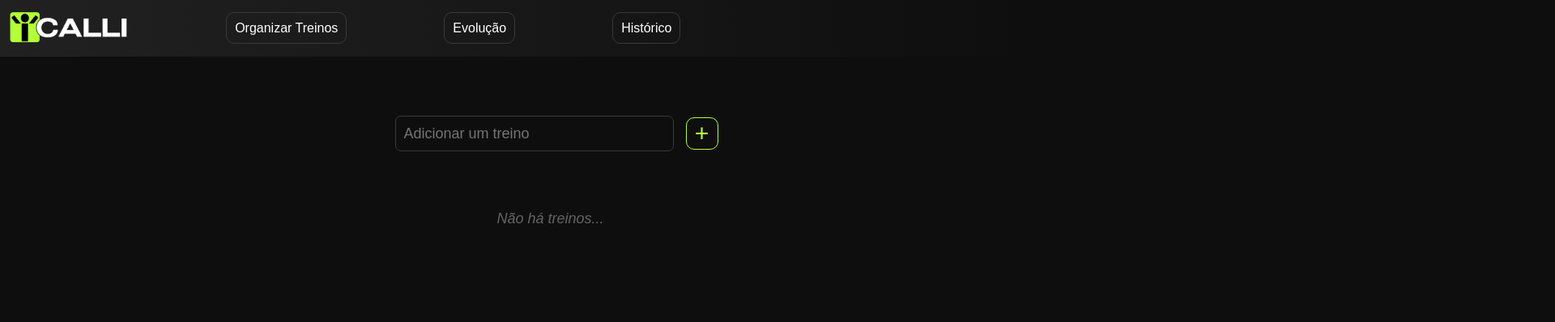
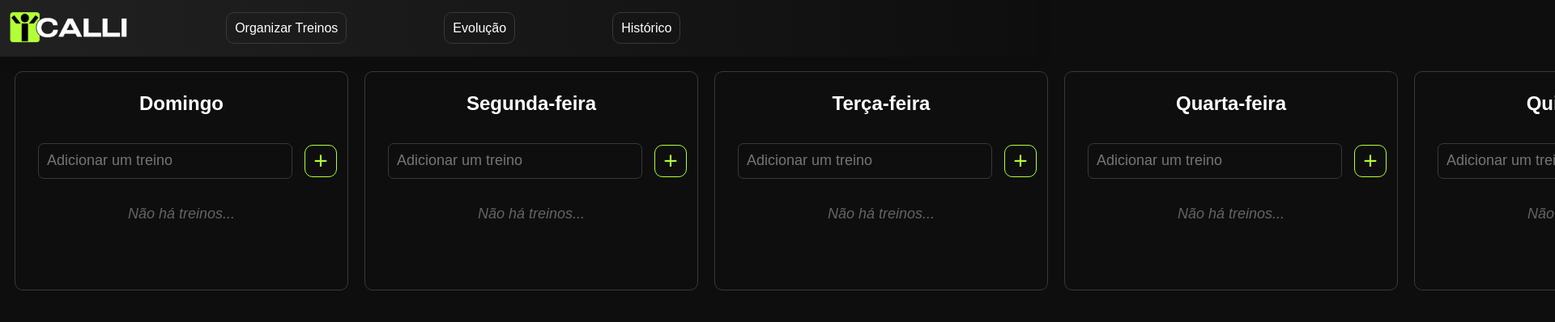
Before and after one commit to PedroLuis19/projeto-web-react, a React (Vite) app: page /training in a window 1280 px wide. Shown: the top 398 px of the page at 81% size, 1920 px wide, since content can reach past the window. Built offline with nearby package versions, Linux system fonts and the light colour scheme.

Commit message:
Implementação de pasta de treino por dia da semana

```diff
--- a/src/components/Navbar.css
+++ b/src/components/Navbar.css
@@ -9,6 +9,7 @@
     height: 70px;
     background-color: rgb(33, 33, 33);
     background: linear-gradient(to right, rgb(33, 33, 33), rgb(14, 14, 14));
+    box-shadow: 0 1px 10px 2px rgb(14, 14, 14);
 }
 
 .page-selection{
--- /dev/null
+++ b/src/components/TrainingDayFolder.jsx
@@ -0,0 +1,56 @@
+import { useState } from "react";
+
+import './TrainingOrganization.css'
+
+function TrainingDayFolder(){
+
+    const [todos, setTodos] = useState([])
+
+    const [inputValue, setInputValue] = useState('')
+
+    //Adiciona tarefa//
+    const handleSubmit = (e) => {
+        e.preventDefault();
+
+        if (inputValue.trim() !== ""){
+            const newTodo = {
+                id: Date.now(),
+                text: inputValue,
+                date: new Date().toLocaleDateString('pt-BR')
+            }
+
+            setTodos((prevTodos) => [...prevTodos, newTodo])
+
+            setInputValue("")
+        }
+    }
+
+  return (
+    <div className='list-container'>
+        <form onSubmit={handleSubmit} className='train-add'>
+          <input type="text" className='input-field' placeholder='Adicionar um treino' value={inputValue} onChange={(e) => setInputValue(e.target.value)} />
+          <button type="submit" className='add-button'>+</button>
+        </form>
+        {todos.length === 0 ? (<p className="small-description">Não há treinos...</p>) : (null) }
+        <div className="todo-folder">
+            <ul className='todo-list'>
+              {todos.map((todo) => (
+                  <li key={todo.id} className='todo-item'>
+                    <div className="todo-text">
+                      {todo.text}
+                    </div>
+                    <div className="todo-date">
+                      {todo.date}
+                    </div>
+                    <div>
+                        <input type="checkbox" className="checkmark"/>
+                    </div>
+                  </li>
+                ))}
+            </ul>
+        </div>
+    </div>
+  )
+}
+
+export default TrainingDayFolder
--- a/src/components/TrainingOrganization.css
+++ b/src/components/TrainingOrganization.css
@@ -3,15 +3,13 @@
     grid-column: auto;
     place-items: center;
     justify-self: center;
-    height: 100px;
+    height: auto;
     width: 400px;
     max-width: 400px;
-    margin: 0 auto;
-    padding: 10px;
 }
 
 .input-field{
-    max-width: 330px;
+    max-width: 300px;
     height: 40px;
     background-color: transparent;
     color: white;
@@ -19,18 +17,15 @@
     border: 1px solid rgb(57, 57, 57);
     border-radius: 7px;
     padding-left: 10px;
-    margin: 15px;
 }
 
 .train-add{
-    width: max-content;
-    height: max-content;
+    width: auto;
+    height: auto;
     display: flex;
     flex-direction: row;
     align-items: center;
     justify-content: center;
-    padding: 25px;
-    margin: 15px;
 }
 
 .add-button{
@@ -74,19 +69,23 @@
     flex-direction: column;
     align-items: center;
     text-align: center;
-    width: 400px;
-    max-width: 400px;
+    width: 200px;
+    max-width: 200px;
     height: auto;
     padding: 25px;
     margin: 10px;
     background-color: rgb(33, 33, 33);
-    border: 1px solid rgb(57, 57, 57);
+    border: 1px solid rgb(179 255 56);
     border-radius: 10px;
+}
+
+.todo-item:has(input[type="checkbox"]:checked) {
+  border: 1px solid rgb(57, 57, 57);
 }
 
 .todo-text{
     overflow-wrap: break-word;
-    max-width: 400px;
+    max-width: 200px;
     height: auto;
     border: 1px solid rgb(57, 57, 57);
     border-radius: 5px;
@@ -120,3 +119,26 @@
     font-style: italic;
     color: rgb(100, 100, 100);
 }
+
+.day-folder{
+    display: flex;
+    flex-direction: column;
+    width: 400px;
+    height: auto;
+    min-height: 200px;
+    padding: 5px;
+    margin: 10px;
+    text-align: center;
+    border: 1px solid rgb(57, 57, 57);
+    border-radius: 10px;
+}
+
+.folder-container{
+    display: flex;
+    flex-direction: row;
+    align-items: self-start;
+}
+
+.checkmark{
+    height: 40px;
+}
--- a/src/components/TrainingOrganization.jsx
+++ b/src/components/TrainingOrganization.jsx
@@ -1,56 +1,48 @@
 
 import { useState } from "react";
+
+import TrainingDayFolder from './TrainingDayFolder'
 
 import './TrainingOrganization.css'
 
 function TrainingOrganization(){
 
-    const [folder, setFolder] = useState([])
+  return (
+    <div className="folder-container">
+      <div className="day-folder">
+        <h2>Domingo</h2>
+        <TrainingDayFolder/>
+      </div>
 
-    const [todos, setTodos] = useState([])
+      <div className="day-folder">
+        <h2>Segunda-feira</h2>
+        <TrainingDayFolder/>
+      </div>
 
-    const [inputValue, setInputValue] = useState('')
+      <div className="day-folder">
+        <h2>Terça-feira</h2>
+        <TrainingDayFolder/>
+      </div>
 
-    //Adiciona tarefa//
-    const handleSubmit = (e) => {
-        e.preventDefault();
+      <div className="day-folder">
+        <h2>Quarta-feira</h2>
+        <TrainingDayFolder/>
+      </div>
 
-        if (inputValue.trim() !== ""){
-            const newTodo = {
-                id: Date.now(),
-                text: inputValue,
-                date: new Date().toLocaleDateString('pt-BR')
-            }
+      <div className="day-folder">
+        <h2>Quinta-feira</h2>
+        <TrainingDayFolder/>
+      </div>
 
-            setTodos((prevTodos) => [...prevTodos, newTodo])
+      <div className="day-folder">
+        <h2>Sexta-feira</h2>
+        <TrainingDayFolder/>
+      </div>
 
-            setInputValue("")
-        }
-    }
-
-  return (
-    <div className='list-container'>
-        <form onSubmit={handleSubmit} className='train-add'>
-          <input type="text" className='input-field' placeholder='Adicionar um treino' value={inputValue} onChange={(e) => setInputValue(e.target.value)} />
-          <button type="submit" className='add-button'>+</button>
-        </form>
-
-        {todos.length === 0 ? (<p className="small-description">Não há treinos...</p>) : (null) }
-        <div className="todo-folder">
-          <ul className='todo-list'>
-              {todos.map((todo) => (
-                  <li key={todo.id} className='todo-item'>
-                    <div className="todo-text">
-                      {todo.text}
-                    </div>
-                    <div className="todo-date">
-                      {todo.date}
-                    </div>
-
-                  </li>
-              ))}
-          </ul>
-        </div>
+      <div className="day-folder">
+        <h2>Sábado</h2>
+        <TrainingDayFolder/>
+      </div>
     </div>
   )
 }
--- a/src/main.jsx
+++ b/src/main.jsx
@@ -15,7 +15,7 @@ const router = createBrowserRouter([
     path:'/', //aqui é a página base, por isso apenas o "/"
     element: <App/>,
     children:[{
-    path:'/', //aqui é a página base, por isso apenas o "/"
+    path:'/',
     element: <Login/>
   },
   {
```
